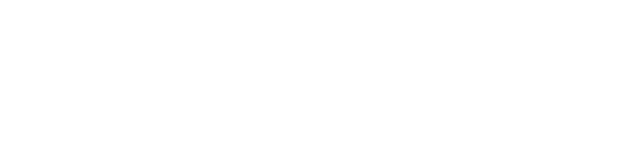
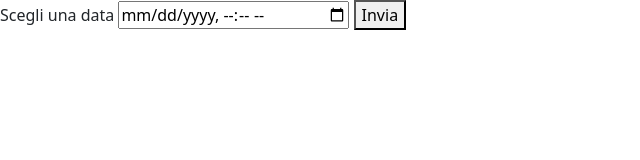
Before and after one commit to MattiaMorriale/js-simon, a plain HTML site: page index.html in a window 1280 px wide. Shown: the whole page, without its empty margins (0-640 px from the left). Drawn offline with nearby package versions, Linux system fonts and the light colour scheme.

Commit message:
fatto form per settare la data

```diff
--- a/index.html
+++ b/index.html
@@ -13,6 +13,15 @@
 </head>
 <body>
 
+    <form>
+        <label>Scegli una data
+          <input type="datetime-local" name="mydatetime" id="userdate">
+        </label>
+        <button id="invia">Invia</button>
+    </form>
+
+    <p id="demo"></p>
+
     <!-- bootscript -->
     <script src="https://cdn.jsdelivr.net/npm/bootstrap@5.3.2/dist/js/bootstrap.bundle.min.js" integrity="sha384-C6RzsynM9kWDrMNeT87bh95OGNyZPhcTNXj1NW7RuBCsyN/o0jlpcV8Qyq46cDfL" crossorigin="anonymous"></script>
 
```
